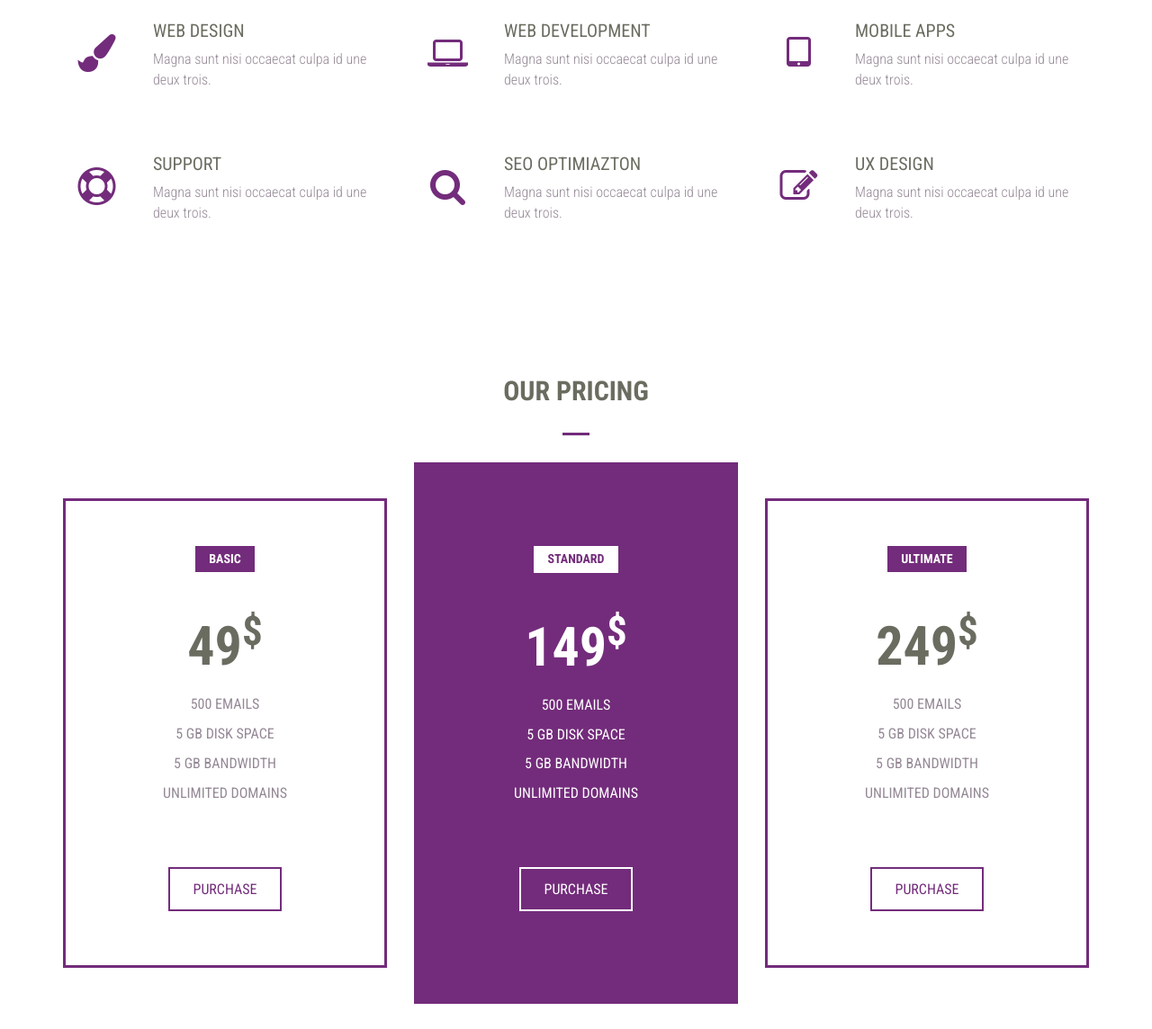
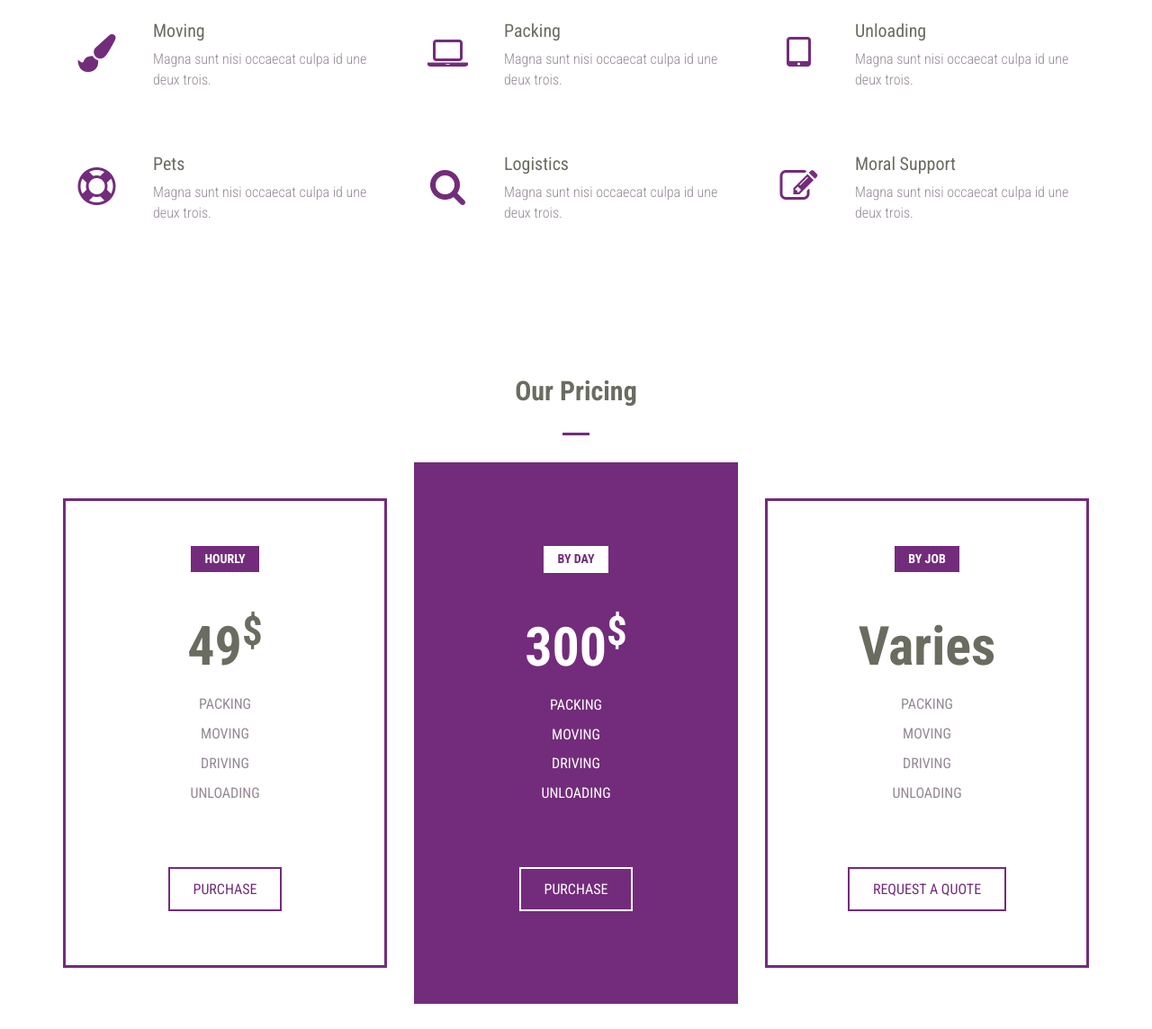
Before and after one commit to lorax521/moove-labor, a plain HTML site: page index.html in a window 1280 px wide. Shown: the part 1653-2797 px from the top of the page at 90% size. Drawn offline with Linux system fonts and the light colour scheme.

Commit message:
custom messaging

```diff
--- a/css/style.css
+++ b/css/style.css
@@ -24,7 +24,7 @@ p {
 
 h3 {
   color: #6a6c60;
-  text-transform: uppercase;
+  /* text-transform: uppercase; */
 }
 
 /* Home Section */
@@ -64,7 +64,7 @@ h3 {
   font-size: 55px;
   font-weight: 600;
   margin: 20px 0 20px 0;
-  text-transform: uppercase;
+  /* text-transform: uppercase; */
 }
 
 /* Parallax effext */
@@ -533,7 +533,8 @@ form .form-control:focus {
   transition: all .5s ease-in-out;
 }
 .navbar-brand img {
-  width: 200px;
+  width: 135px;
+    margin-top: -15px;
 }
 .brilli-top-nav {
   background: rgba(0,0,0,0.7);
@@ -544,14 +545,16 @@ form .form-control:focus {
 }
 .navbar-nav {
   float: right;
+  margin: 10px;
 }
  /*imidiate child operator new concept-used to look for child elements*/
 .navbar-nav >li>a {
   color: #fff;
-  font-size: 15px;
+  font-size: 20px;
   text-transform: uppercase;
   letter-spacing: 1px;
   font-weight: 700;
+  padding-top: 20px;
 }
 .navbar-nav>li>a:hover {
     background: none;
--- a/index.html
+++ b/index.html
@@ -55,15 +55,15 @@
           <div class="collapse navbar-collapse" id="brilli-menu">
             <ul class="nav navbar-nav">
                             <li><a class="smooth-scroll" href="#home">Home</a></li>
+                            <li><a class="smooth-scroll" href="#about">About</a></li>
                             <li><a class="smooth-scroll" href="#services">Services</a></li>
-                            <li><a class="smooth-scroll" href="#about">About</a></li>
-                            <li><a class="smooth-scroll" href="#work">Work</a></li>
+                            <li><a class="smooth-scroll" href="#Pricing">Pricing</a></li>
                             <li><a class="smooth-scroll" href="#team">Team</a></li>
                             <li><a class="smooth-scroll" href="#testimonials">Testimonials</a></li>
-                            <li><a class="smooth-scroll" href="#Pricing">Pricing</a></li>
-                            <li><a class="smooth-scroll" href="#stats">Stats</a></li>
-                            <li><a class="smooth-scroll" href="#clients">Clients</a></li>
                             <li><a class="smooth-scroll" href="#contact">Contact</a></li>
+                            <!-- <li><a class="smooth-scroll" href="#work">Work</a></li> -->
+                            <!-- <li><a class="smooth-scroll" href="#stats">Stats</a></li> -->
+                            <!-- <li><a class="smooth-scroll" href="#clients">Clients</a></li> -->
                         </ul>
           </div>
 
@@ -79,10 +79,10 @@
         <div id="home-content-box-inner" class="text-center">
 
           <div id="home-heading" class="animated zoomIn">
-            <h3>Watch out<br>The Modern Responsive site!</h3>
+            <h3>Moove Labor<br>Let's go to your new happy place</h3>
           </div>
           <div id="home-btn" class="animated zoomIn">
-            <button class="btn btn-lg btn-general btn-white smooth-scroll" href="#work" role="button" title="View Our Work">View Our Work</button>
+            <button class="btn btn-lg btn-general btn-white smooth-scroll" href="#work" role="button" title="View Our Work">Let's Moove</button>
           </div>
         </div>
 
@@ -108,7 +108,7 @@
                 <div id="about-content-box-inner">
                   <div class="content-title wow animated fadeInDown" data-wow-duration="1s" data-wow-delay=".5s">
                     <!--Removed animated class as animation is included in wowo javascript plungin which works with scroll-->
-                    <h3> About Brilliant </h3>
+                    <h3> About Moove Labor </h3>
                     <div class="content-title-underline"></div>
                   </div>
                   <div id="about-desc" class="wow animated fadeInDown" data-wow-duration="1s" data-wow-delay=".5s">
@@ -148,7 +148,7 @@
               <i class="fa fa-paint-brush fa-3x "></i>
             </div>
             <div class="service-item-title ">
-              <h3>Web Design</h3>
+              <h3>Moving</h3>
             </div>
             <div class="service-item-desc ">
               <p>Magna sunt nisi occaecat culpa id une deux trois.</p>
@@ -161,7 +161,7 @@
               <i class="fa fa-laptop fa-3x "></i>
             </div>
             <div class="service-item-title ">
-              <h3>Web Development</h3>
+              <h3>Packing</h3>
             </div>
             <div class="service-item-desc ">
               <p>Magna sunt nisi occaecat culpa id une deux trois.</p>
@@ -175,7 +175,7 @@
               <i class="fa fa-tablet fa-3x "></i>
             </div>
             <div class="service-item-title ">
-              <h3>Mobile Apps</h3>
+              <h3>Unloading</h3>
             </div>
             <div class="service-item-desc ">
               <p>Magna sunt nisi occaecat culpa id une deux trois.</p>
@@ -189,7 +189,7 @@
               <i class="fa fa-life-ring fa-3x "></i>
             </div>
             <div class="service-item-title ">
-              <h3>Support</h3>
+              <h3>Pets</h3>
             </div>
             <div class="service-item-desc ">
               <p>Magna sunt nisi occaecat culpa id une deux trois.</p>
@@ -203,7 +203,7 @@
               <i class="fa fa-search fa-3x "></i>
             </div>
             <div class="service-item-title ">
-              <h3>SEO Optimiazton</h3>
+              <h3>Logistics</h3>
             </div>
             <div class="service-item-desc ">
               <p>Magna sunt nisi occaecat culpa id une deux trois.</p>
@@ -217,7 +217,7 @@
               <i class="fa fa-edit fa-3x "></i>
             </div>
             <div class="service-item-title ">
-              <h3>UX Design</h3>
+              <h3>Moral Support</h3>
             </div>
             <div class="service-item-desc ">
               <p>Magna sunt nisi occaecat culpa id une deux trois.</p>
@@ -241,20 +241,20 @@
 
           <div class="col-md-4 col-sm-4 wow animated zoomIn" data-wow-duration="1s" data-wow-delay=".5s">
             <div class="pricing-box text-center">
-              <h4 class="pricing-title">Basic</h4>
+              <h4 class="pricing-title">Hourly</h4>
               <h3 class="pricing-value">49<sup>$</sup></h3> <!--sup keywork makes the dolar sign appear as power-->
               <ul class="pricing-spec">
                 <li>
-                  <p>500 Emails</p>
+                  <p>Packing</p>
                 </li>
                   <li>
-                  <p>5 GB Disk Space</p>
+                  <p>Moving</p>
                 </li>
                 <li>
-                  <p>5 GB Bandwidth</p>
+                  <p>Driving</p>
                 </li>
                 <li>
-                  <p>Unlimited Domains</p>
+                  <p>Unloading</p>
                 </li>
               </ul>
               <div class="pricing-btn">
@@ -265,20 +265,20 @@
 
           <div class="col-md-4 col-sm-4 wow animated bounceInUp" data-wow-duration="1s" data-wow-delay=".5s">
             <div class="pricing-box pricing-box-lg text-center">
-              <h4 class="pricing-title">Standard</h4>
-              <h3 class="pricing-value">149<sup>$</sup></h3> <!--sup keywork makes the dolar sign appear as power-->
+              <h4 class="pricing-title">By Day</h4>
+              <h3 class="pricing-value">300<sup>$</sup></h3> <!--sup keywork makes the dolar sign appear as power-->
               <ul class="pricing-spec">
                 <li>
-                  <p>500 Emails</p>
+                  <p>Packing</p>
                 </li>
                   <li>
-                  <p>5 GB Disk Space</p>
+                  <p>Moving</p>
                 </li>
                 <li>
-                  <p>5 GB Bandwidth</p>
+                  <p>Driving</p>
                 </li>
                 <li>
-                  <p>Unlimited Domains</p>
+                  <p>Unloading</p>
                 </li>
               </ul>
               <div class="pricing-btn">
@@ -289,24 +289,24 @@
 
         <div class="col-md-4 col-sm-4 wow animated zoomIn" data-wow-duration="1s" data-wow-delay=".5s">
           <div class="pricing-box text-center">
-            <h4 class="pricing-title">Ultimate</h4>
-            <h3 class="pricing-value">249<sup>$</sup></h3> <!--sup keywork makes the dolar sign appear as power-->
+            <h4 class="pricing-title">By Job</h4>
+            <h3 class="pricing-value">Varies<sup></sup></h3> <!--sup keywork makes the dolar sign appear as power-->
             <ul class="pricing-spec">
               <li>
-                <p>500 Emails</p>
+                <p>Packing</p>
               </li>
                 <li>
-                <p>5 GB Disk Space</p>
+                <p>Moving</p>
               </li>
               <li>
-                <p>5 GB Bandwidth</p>
+                <p>Driving</p>
               </li>
               <li>
-                <p>Unlimited Domains</p>
+                <p>Unloading</p>
               </li>
             </ul>
             <div class="pricing-btn">
-              <a class="btn btn-lg btn-general btn-purple" href="a" role="button">Purchase</a>
+              <a class="btn btn-lg btn-general btn-purple" href="a" role="button">Request a quote</a>
             </div>
           </div>
         </div>
@@ -706,7 +706,7 @@
         <div class="row">
           <div class="col-md-6">
             <div id="contact-left">
-              <h3>Brilliant</h3>
+              <h3>Moove Labor</h3>
               Sunt laboris quis<strong>que  </strong><strong> pariatur </strong>occaecat deserunt do lores hoe Lorem deserunt amet nisi ut labore ea aliqua.
               <div id="contact-info">
                 <address>
```
